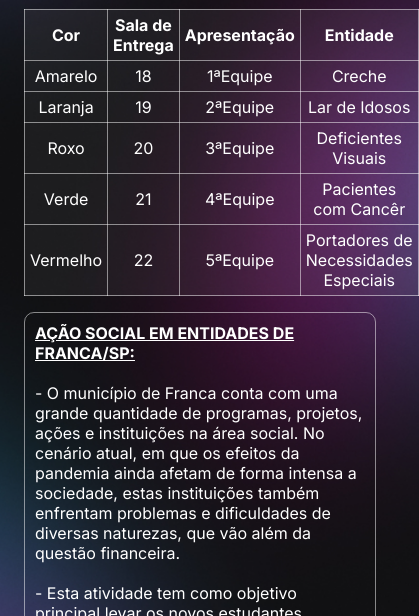
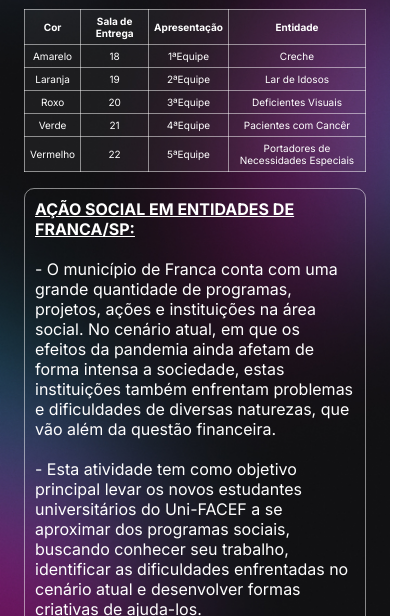
Before and after one commit to Chiqueto/trote, a plain HTML site: page entidade.html in a window 390 px wide. Shown: the part 224-840 px from the top of the page, 419 px wide, since content can reach past the window. Drawn offline with nearby package versions, Linux system fonts and the light colour scheme.

Commit message:
largura fixed

```diff
--- a/styles.css
+++ b/styles.css
@@ -37,6 +37,19 @@ body {
     background-repeat: no-repeat;
     background-position: top center;
     background-size: cover;
+    min-width: 300px;
+    margin: auto;
+}
+
+@media (max-width: 420px){
+    #entidade{
+        font-size: 10px;
+    }
+}
+@media (max-width: 350px){
+    #pontfinal{
+        font-size: 14px;
+    }
 }
 
 body * {
@@ -46,7 +59,8 @@ body * {
 
 #container {
     /*border: 1px solid red;*/
-    width: 500px;
+    max-width: 500px;
+    min-width: 300px;
     height: 712px;
     margin: 56px auto 0px;
     text-align: center;
@@ -120,17 +134,14 @@ footer{
     font-size: 12px;
 }
 
-
+/*
 @media (max-width: 450px) {
     #container{
-        width: 400px;
+        width: 325px;
     }
-    body{
-        height: 1000px;
 
-    }
 }
-
+*/
 
 @media (min-width: 700px) {
     :root{
```
